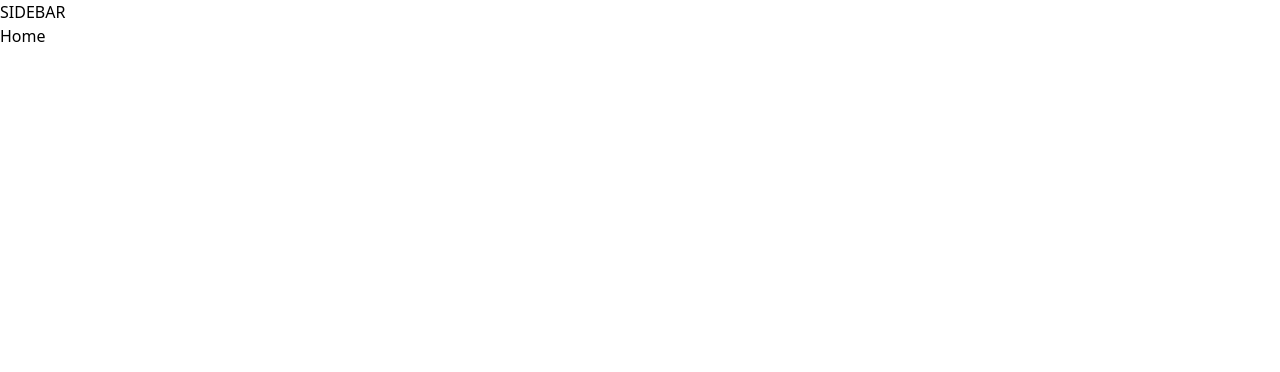
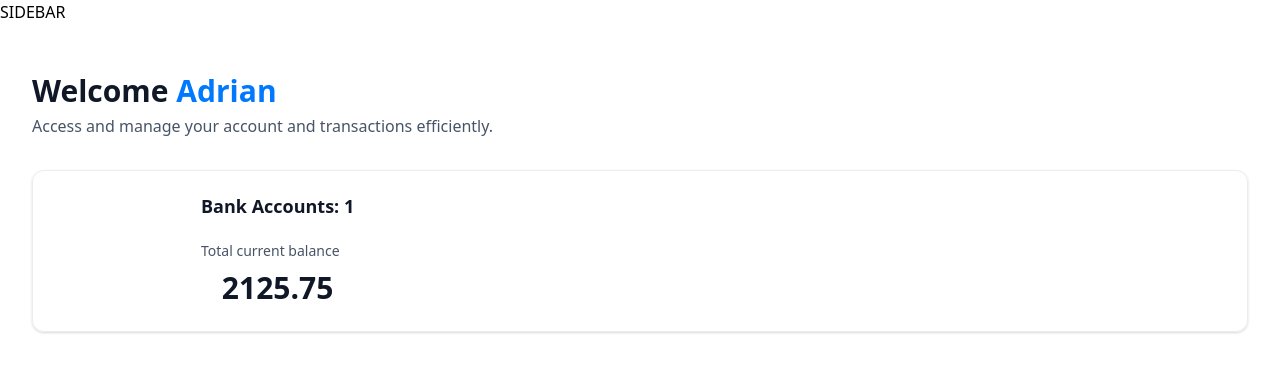
Before and after one commit to Utkk1010/Horizon, a Next.js app: page / in a window 1280 px wide. Shown: the top 372 px of the page. Built offline with nearby package versions, Linux system fonts and the light colour scheme.

Commit message:
addons-2

```diff
--- a/app/(root)/page.tsx
+++ b/app/(root)/page.tsx
@@ -1,8 +1,29 @@
+import HeaderBox from '@/components/HeaderBox';
+import TotalBalanceBox from '@/components/TotalBalanceBox';
 import React from 'react'
 
 const Home = () => {
+const loggedIn = { firstName: 'Adrian'};
+
   return (
-    <div>Home</div>
+    <section className="home">
+      <div className="home-content">
+        <header className="home-header">
+          <HeaderBox
+           type="greeting"
+           title="Welcome"
+           user={loggedIn?.firstName || 'Guest'}
+           subtext="Access and manage your account and transactions efficiently."
+          />
+
+          <TotalBalanceBox
+           accounts={[]}
+           totalBanks={1}
+           totalCurrentBalance={2125.75}
+          />
+        </header>
+      </div>
+    </section>
   )
 };
 
--- /dev/null
+++ b/components/HeaderBox.tsx
@@ -0,0 +1,19 @@
+import React from 'react'
+
+const HeaderBox = ({ type="title",title,user,subtext}:HeaderBoxProps) => {
+  return (
+    <div className="header-box">
+        <h1 className="header-box-title">
+            {title}
+            {type === 'greeting' && (
+                <span className="text-bankGradient">
+                    &nbsp;{user}
+                </span>
+            )}
+        </h1>
+        <p className="header-box-subtext">{subtext}</p>
+    </div>
+  )
+}
+
+export default HeaderBox
--- /dev/null
+++ b/components/TotalBalanceBox.tsx
@@ -0,0 +1,30 @@
+import React from 'react'
+
+const TotalBalanceBox = ({
+    accounts=[], totalBanks, totalCurrentBalance
+}:TotlaBalanceBoxProps) => {
+  return (
+    <section className="total-balance">
+        <div className="total-balance-chart">
+            {/* Doughnut chart */}
+        </div>
+
+        <div className="flex flex-col gap-6">
+            <h2 className="header-2">
+                Bank Accounts: {totalBanks}
+            </h2>
+            <div className="flex flex-col gap-2">
+                <p className="total-balance-label">
+                    Total current balance
+                </p>
+
+                <p className="total-balance-amount flex-center gap-2">
+                    {totalCurrentBalance}
+                </p>
+            </div>
+        </div>
+    </section>
+  )
+}
+
+export default TotalBalanceBox
```
